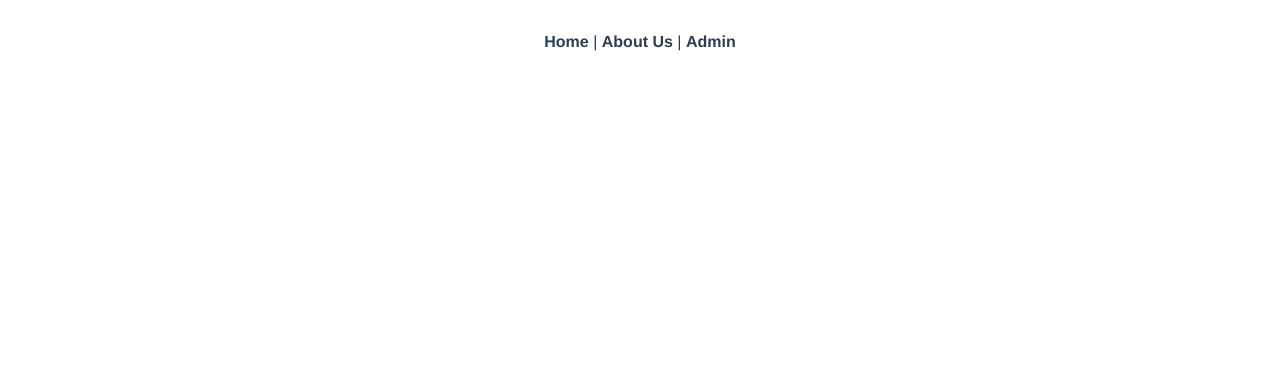
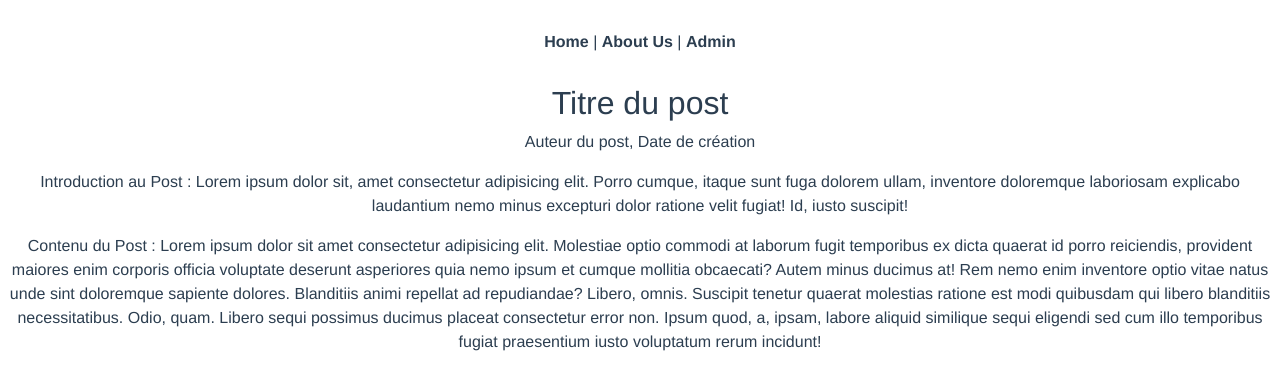
Before and after one commit to Lucass-Dev/VueJS, a Vue app in the folder my-project/: page /article in a window 1280 px wide. Shown: the top 390 px of the page. Built offline with nearby package versions, Linux system fonts and the light colour scheme.

Commit message:
Structure de la page SinglePost

```diff
--- a/my-project/src/router/index.js
+++ b/my-project/src/router/index.js
@@ -1,6 +1,7 @@
 import Vue from 'vue'
 import VueRouter from 'vue-router'
 import Home from '../views/Home.vue'
+import SinglePost from '../views/SinglePost.vue'
 
 Vue.use(VueRouter)
 
@@ -17,6 +18,11 @@ const routes = [
     // this generates a separate chunk (about.[hash].js) for this route
     // which is lazy-loaded when the route is visited.
     component: () => import(/* webpackChunkName: "about" */ '../views/About.vue')
+  },
+  {
+    path: '/article',
+    name: 'SinglePost',
+    component: SinglePost
   }
 ]
 
--- /dev/null
+++ b/my-project/src/views/SinglePost.vue
@@ -0,0 +1,37 @@
+<template>
+  <div>
+    <h2>Titre du post</h2>
+    <p><span>Auteur du post</span>, Date de création</p>
+
+    <p>
+      <span class="fw-bold">Introduction au Post :</span>
+      Lorem ipsum dolor sit, amet consectetur adipisicing elit. Porro cumque,
+      itaque sunt fuga dolorem ullam, inventore doloremque laboriosam explicabo
+      laudantium nemo minus excepturi dolor ratione velit fugiat! Id, iusto
+      suscipit!
+    </p>
+
+    <p>
+      <span class="fw-bold">Contenu du Post : </span>
+      Lorem ipsum dolor sit amet consectetur adipisicing elit. Molestiae optio
+      commodi at laborum fugit temporibus ex dicta quaerat id porro reiciendis,
+      provident maiores enim corporis officia voluptate deserunt asperiores quia
+      nemo ipsum et cumque mollitia obcaecati? Autem minus ducimus at! Rem nemo
+      enim inventore optio vitae natus unde sint doloremque sapiente dolores.
+      Blanditiis animi repellat ad repudiandae? Libero, omnis. Suscipit tenetur
+      quaerat molestias ratione est modi quibusdam qui libero blanditiis
+      necessitatibus. Odio, quam. Libero sequi possimus ducimus placeat
+      consectetur error non. Ipsum quod, a, ipsam, labore aliquid similique
+      sequi eligendi sed cum illo temporibus fugiat praesentium iusto voluptatum
+      rerum incidunt!
+    </p>
+  </div>
+</template>
+
+<script>
+export default {
+  name: "SinglePost",
+};
+</script>
+
+<style></style>
```
Also changed, not shown: 1 other file (tests, documents, lock files or other folders).
